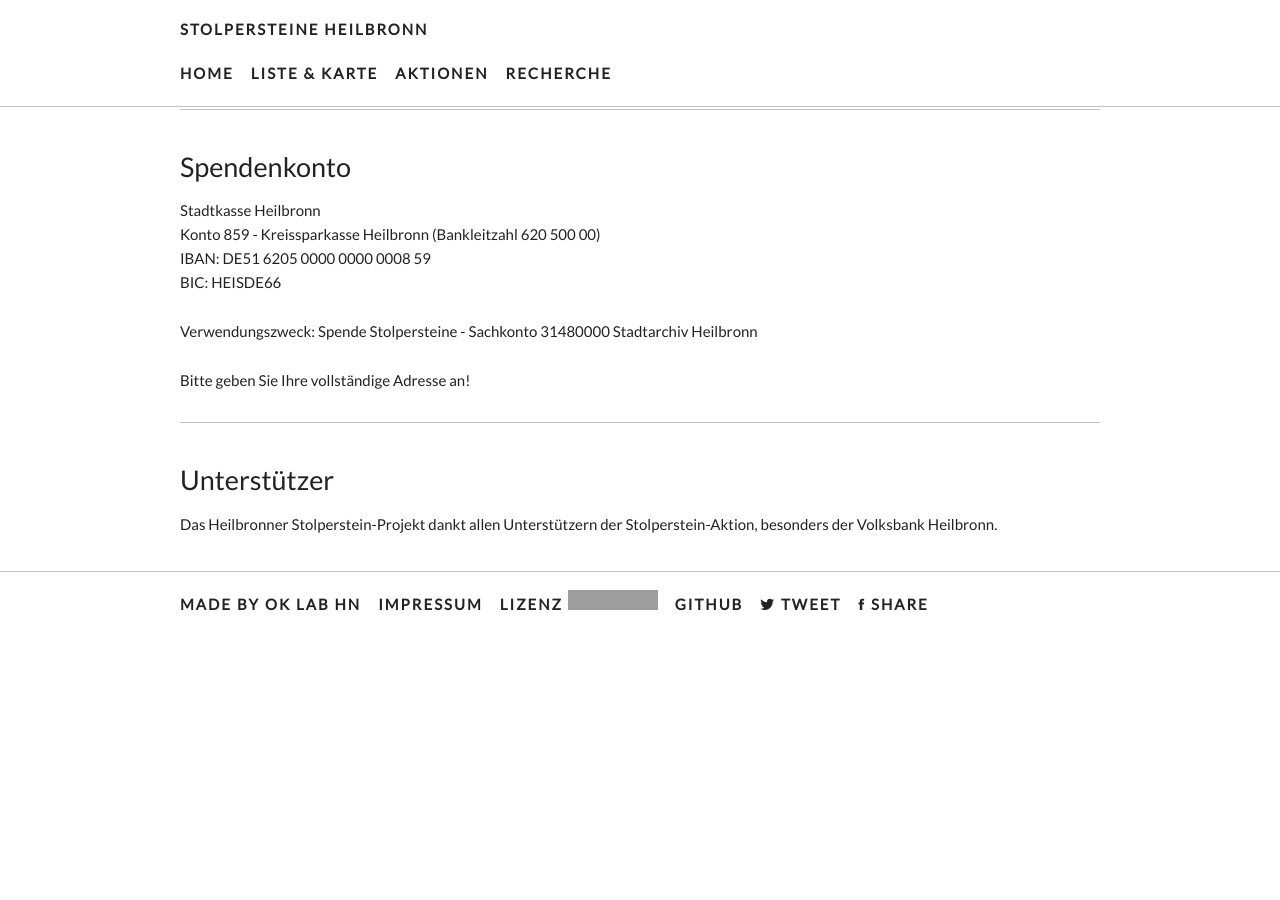
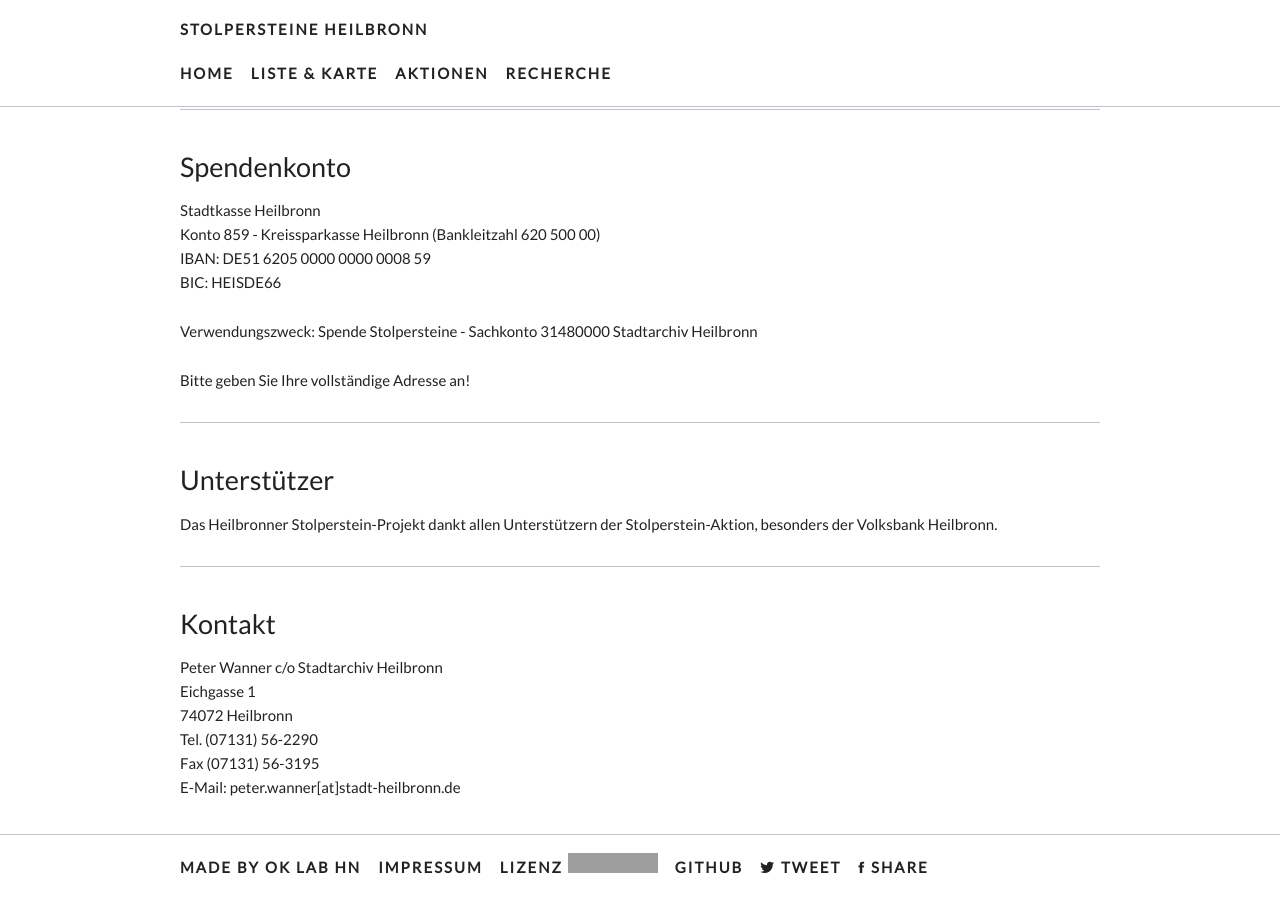
Before and after one commit to opendata-heilbronn/stolpersteine, a Jekyll site: the page built from recherche.md, in a window 1280 px wide and 900 px high, scrolled down 1111 px. Built offline with Jekyll 4.4.1, drawn with Linux system fonts in a browser that asks for light colours; nearby versions of some CDN libraries; some web fonts are replaced; before the commit the page ends 1748 px from its top, so only the background shows below that; grey boxes are pictures that could not be loaded.

Commit message:
Updated Recherche

```diff
--- a/recherche.md
+++ b/recherche.md
@@ -65,3 +65,14 @@ Bitte geben Sie Ihre vollständige Adresse an!
 ## Unterstützer
 
 Das Heilbronner Stolperstein-Projekt dankt allen Unterstützern der Stolperstein-Aktion, besonders der Volksbank Heilbronn.
+
+---
+
+<h2>Kontakt</h2>
+
+<p>Peter Wanner c/o Stadtarchiv Heilbronn<br>
+Eichgasse 1<br>
+74072 Heilbronn<br>
+Tel. (07131) 56-2290<br>
+Fax (07131) 56-3195<br>
+E-Mail: peter.wanner[at]stadt-heilbronn.de</p>
```
